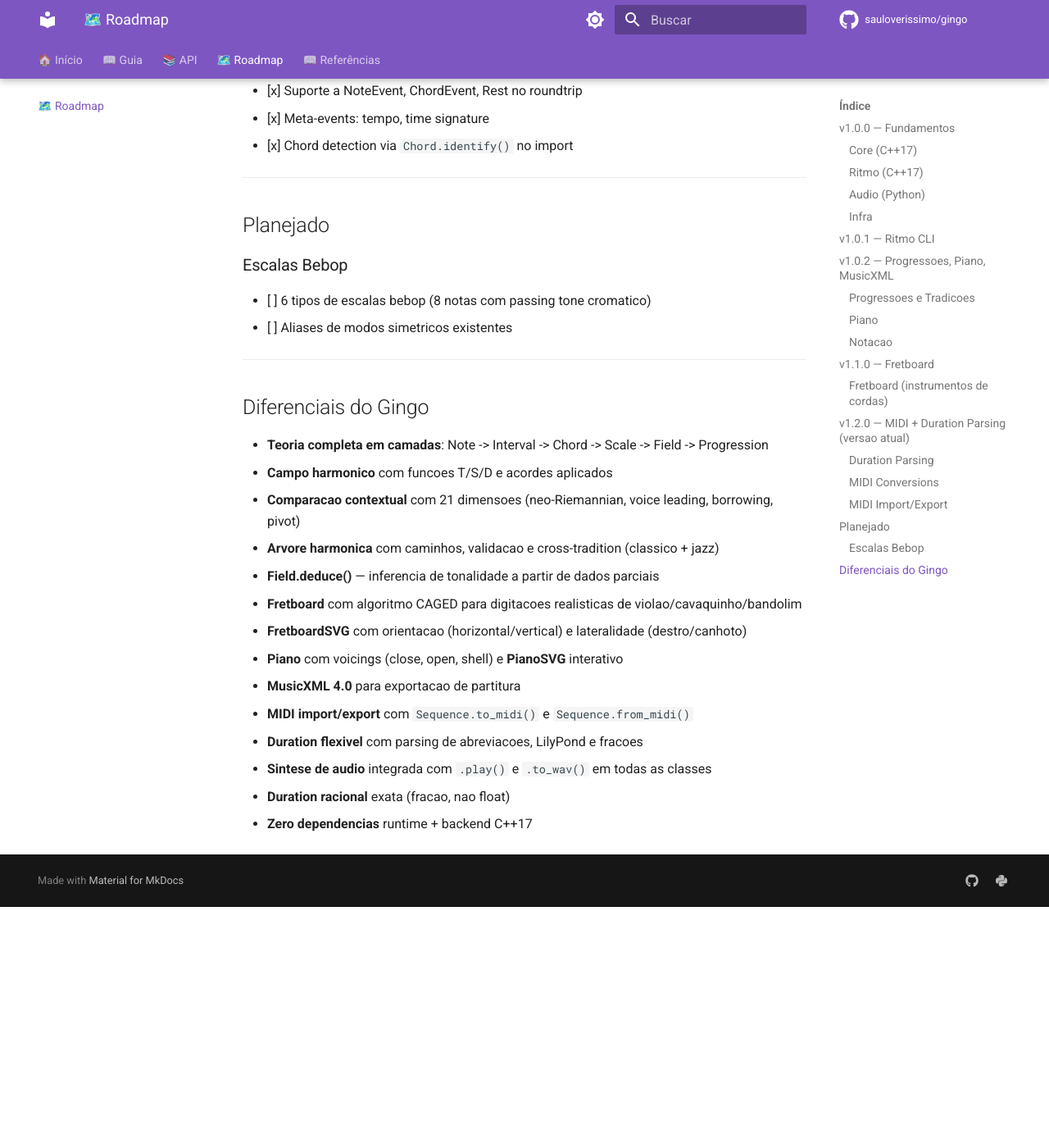
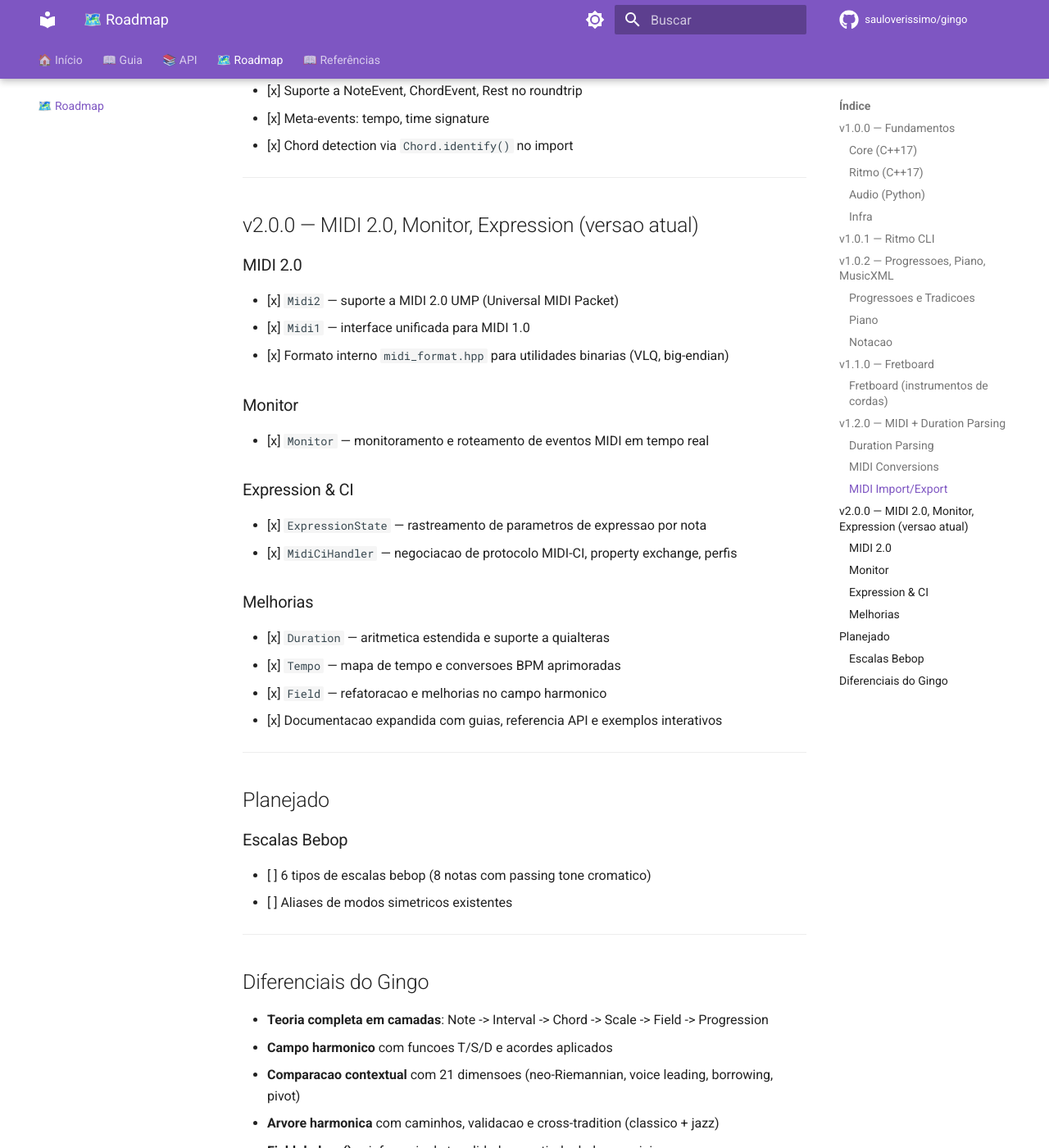
Before and after one commit to sauloverissimo/gingopy, an MkDocs documentation site: the page built from docs/roadmap.md, in a window 1280 px wide and 1400 px high, scrolled down 3457 px. Shown: the whole window at 82% size. Built offline with MkDocs 1.6.1 and Material for MkDocs 9.7.7, drawn with Linux system fonts in a browser that asks for light colours; comment, search, counter and statistics services are not loaded; before the commit the page ends 4563 px from its top, so only the background shows below that; some of the changed text lies outside the part shown.

Commit message:
Update roadmap for v2.0.0: add MIDI 2.0, Monitor, Expression sections

```diff
--- a/docs/roadmap.md
+++ b/docs/roadmap.md
@@ -124,6 +124,32 @@ Estado atual do projeto e visao de futuro.
 
 ---
 
+## v2.0.0 — MIDI 2.0, Monitor, Expression (versao atual)
+
+### MIDI 2.0
+
+- [x] `Midi2` — suporte a MIDI 2.0 UMP (Universal MIDI Packet)
+- [x] `Midi1` — interface unificada para MIDI 1.0
+- [x] Formato interno `midi_format.hpp` para utilidades binarias (VLQ, big-endian)
+
+### Monitor
+
+- [x] `Monitor` — monitoramento e roteamento de eventos MIDI em tempo real
+
+### Expression & CI
+
+- [x] `ExpressionState` — rastreamento de parametros de expressao por nota
+- [x] `MidiCiHandler` — negociacao de protocolo MIDI-CI, property exchange, perfis
+
+### Melhorias
+
+- [x] `Duration` — aritmetica estendida e suporte a quialteras
+- [x] `Tempo` — mapa de tempo e conversoes BPM aprimoradas
+- [x] `Field` — refatoracao e melhorias no campo harmonico
+- [x] Documentacao expandida com guias, referencia API e exemplos interativos
+
+---
+
 ## Planejado
 
 ### Escalas Bebop
@@ -144,7 +170,7 @@ Estado atual do projeto e visao de futuro.
 - **FretboardSVG** com orientacao (horizontal/vertical) e lateralidade (destro/canhoto)
 - **Piano** com voicings (close, open, shell) e **PianoSVG** interativo
 - **MusicXML 4.0** para exportacao de partitura
-- **MIDI import/export** com `Sequence.to_midi()` e `Sequence.from_midi()`
+- **MIDI 1.0 & 2.0** — import/export SMF, UMP streams via `Midi2`, monitoramento via `Monitor`
 - **Duration flexivel** com parsing de abreviacoes, LilyPond e fracoes
 - **Sintese de audio** integrada com `.play()` e `.to_wav()` em todas as classes
 - **Duration racional** exata (fracao, nao float)
```
Also changed, not shown: other parts of docs/roadmap.md (+1 -1 lines).
